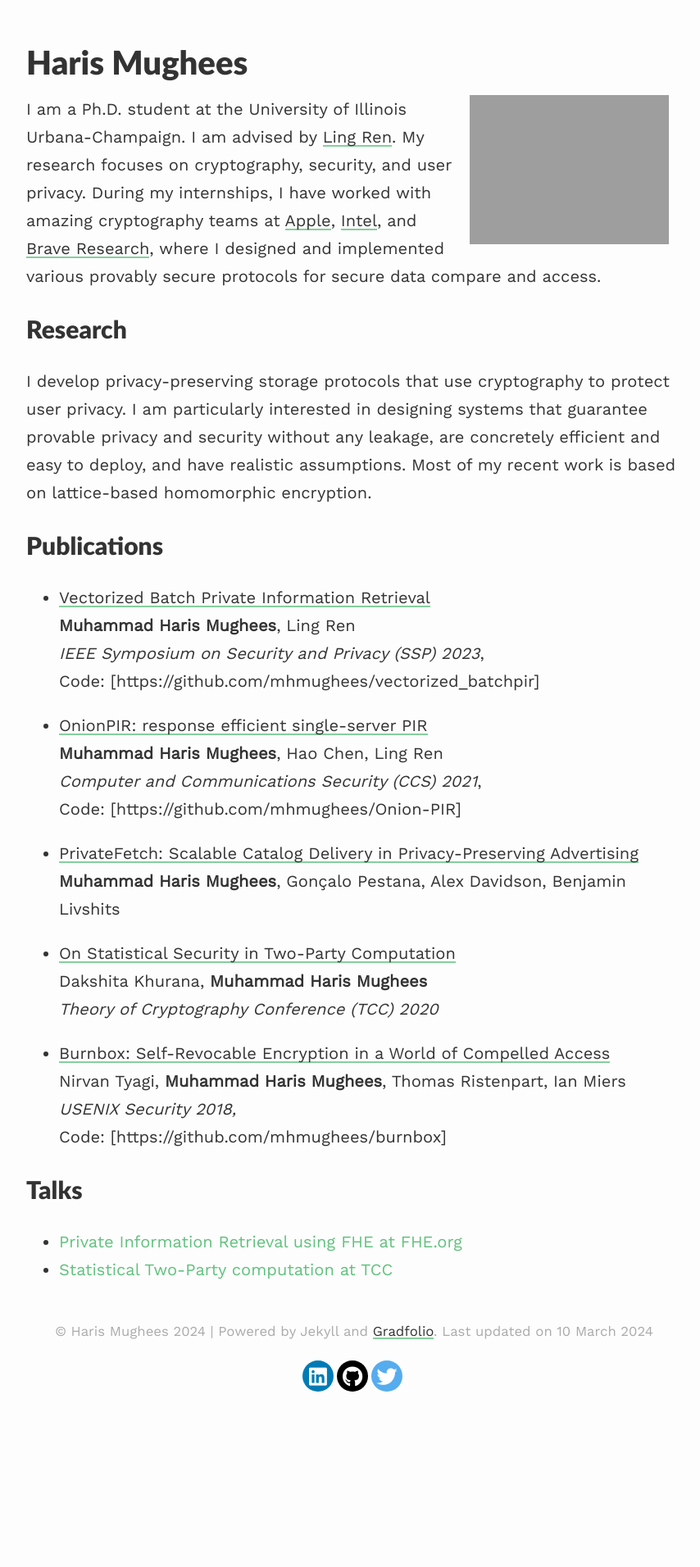
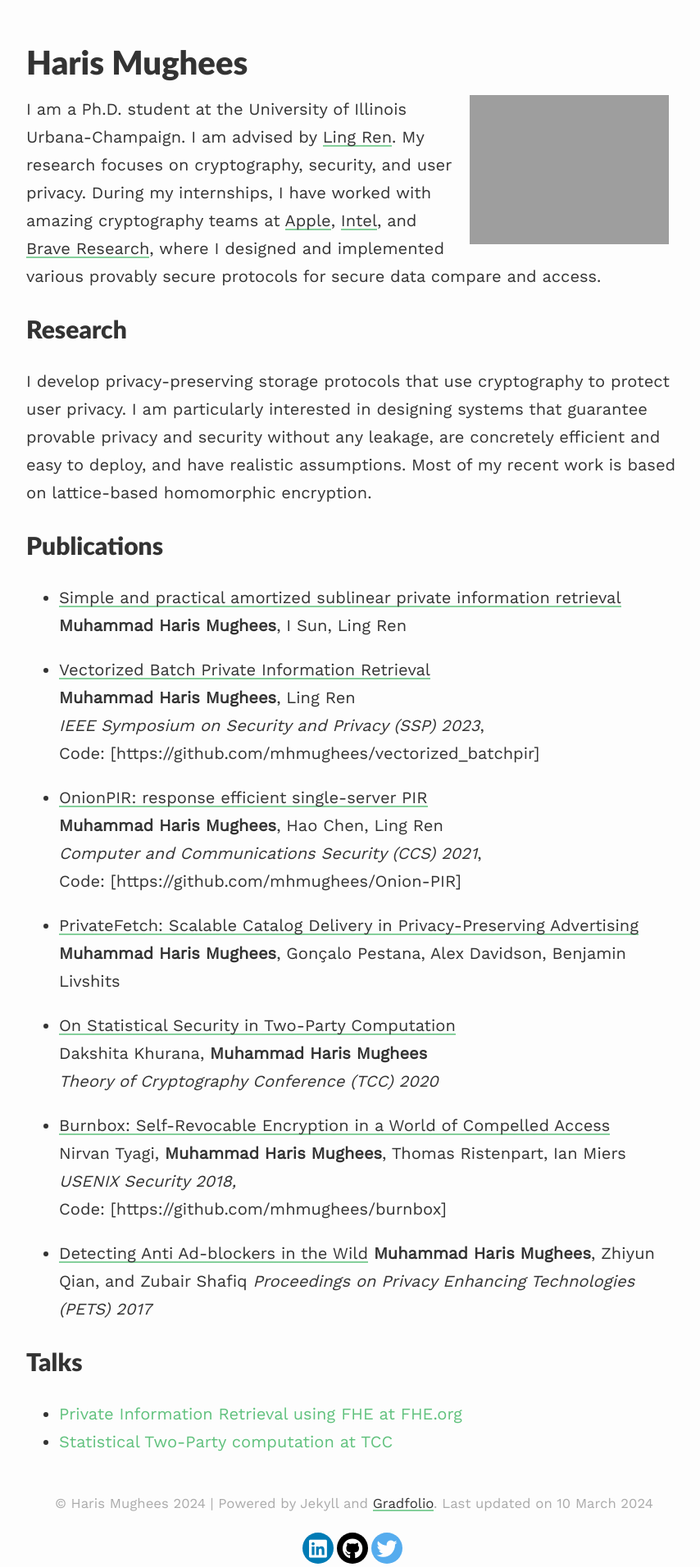
Before and after one commit to mhmughees/mhmughees.github.io, a Jekyll site: the page built from index.md, in a window 1280 px wide. Shown: the whole page at 82% size, without its empty margins (208-1062 px from the left). Built offline with Jekyll 4.4.1, drawn with Linux system fonts in a browser that asks for light colours; nearby versions of some CDN libraries; before the commit the page ends 1702 px from its top, so only the background shows below that.

Commit message:
Update index.md

```diff
--- a/index.md
+++ b/index.md
@@ -14,6 +14,8 @@ I am a Ph.D. student at the University of Illinois Urbana-Champaign. I am advise
  I develop privacy-preserving storage protocols that use cryptography to protect user privacy. I am particularly interested in designing systems that guarantee provable privacy and security without any leakage, are concretely efficient and easy to deploy, and have realistic assumptions. Most of my recent work is based on lattice-based homomorphic encryption.
 
 ## Publications
+- [Simple and practical amortized sublinear private information retrieval](https://eprint.iacr.org/2023/1072.pdf)
+**Muhammad Haris Mughees**, I Sun, Ling Ren
 
 - [Vectorized Batch Private Information Retrieval](https://eprint.iacr.org/2022/1262)
 **Muhammad Haris Mughees**, Ling Ren
@@ -33,9 +35,13 @@ Dakshita Khurana, **Muhammad Haris Mughees**
 *Theory of Cryptography Conference (TCC) 2020*
 
 - [Burnbox: Self-Revocable Encryption in a World of Compelled Access](https://www.usenix.org/conference/usenixsecurity18/presentation/tyagi)
-Nirvan Tyagi,  **Muhammad Haris Mughees**, Thomas Ristenpart, Ian Miers
+Nirvan Tyagi, **Muhammad Haris Mughees**, Thomas Ristenpart, Ian Miers
 *USENIX Security 2018,*
 Code: [https://github.com/mhmughees/burnbox]
+
+- [Detecting Anti Ad-blockers in the Wild](https://par.nsf.gov/servlets/purl/10073747)
+**Muhammad Haris Mughees**, Zhiyun Qian, and Zubair Shafiq
+*Proceedings on Privacy Enhancing Technologies (PETS) 2017*
 
 ## Talks
 - [Private Information Retrieval using FHE at FHE.org](https://youtu.be/pRkSYjOuhdk)
```
